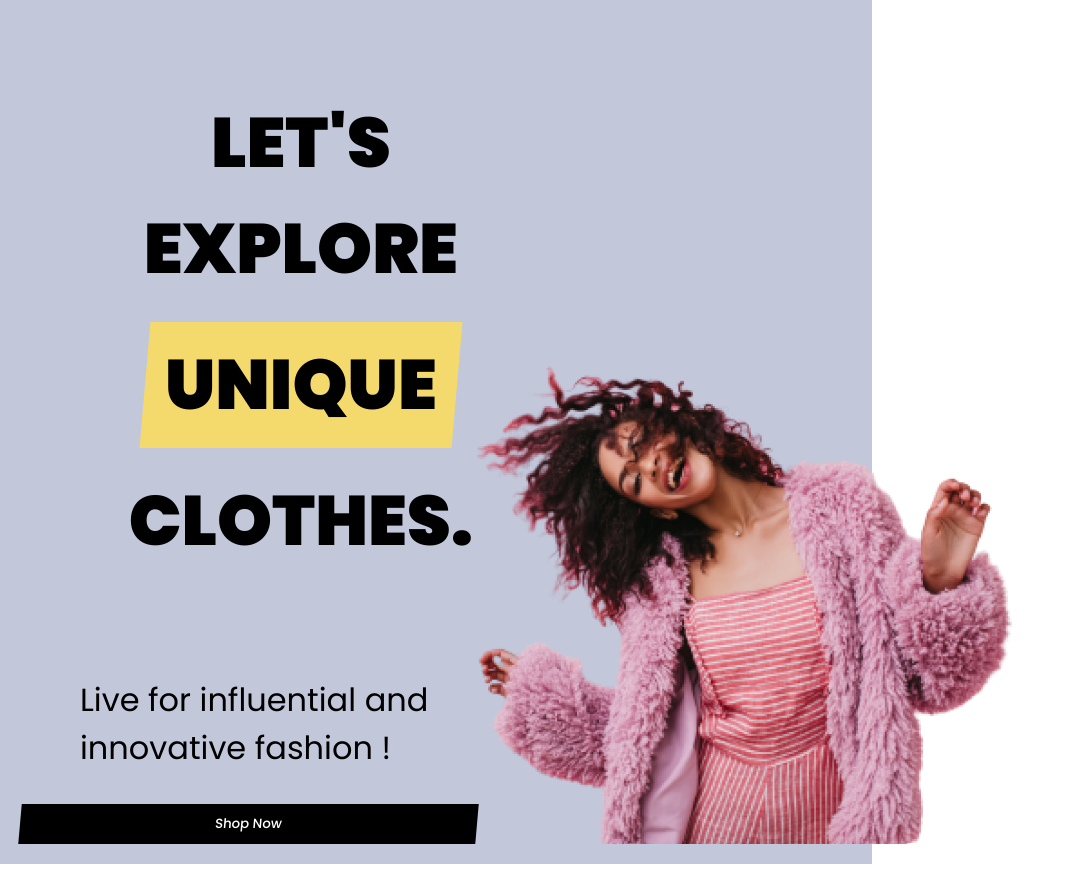
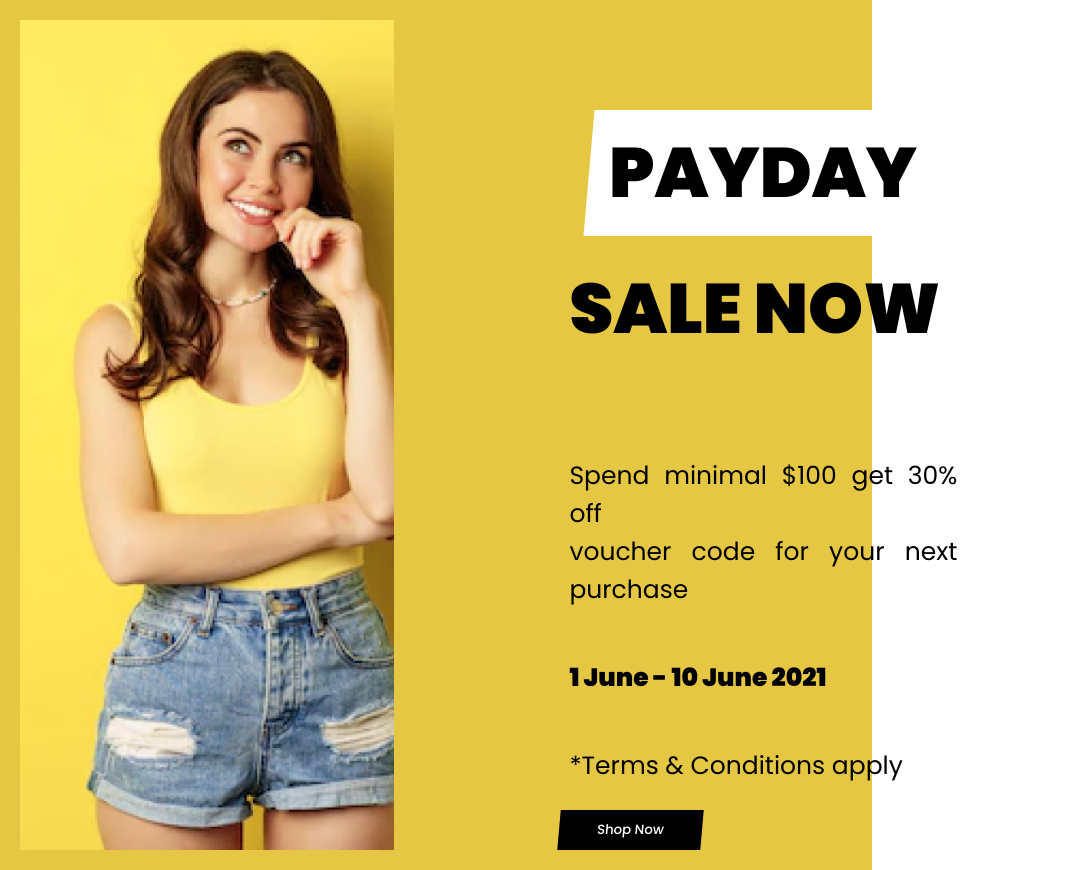
Before and after one commit to Lucasdeleplace/Eshopping, a React (Create React App) app: page / in a window 1280 px wide. Shown: the whole page, without its empty margins (0-1075 px from the left). Built offline with nearby package versions, Linux system fonts and the light colour scheme.

Commit message:
add() Payday

```diff
--- a/src/App.js
+++ b/src/App.js
@@ -1,10 +1,10 @@
 import './App.css';
-import Shopnow from './components/shopnow';
+import Payday from './components/Payday.js';
 
 function App() {
   return (
     <div className="App">
-     <Shopnow />
+     <Payday />
     </div>
   );
 }
--- a/src/components/shopnow.css
+++ b/src/components/Payday.css
@@ -4,13 +4,26 @@
   font-style: normal;
   font-size: 70px;
   width: min-content;
-  margin-left: 105px;
+  margin-left: 175px;
+}
+.gras{
+  font-weight: bold;
+  font-family: "Poppins", sans-serif;
+  font-style: normal;
+  font-size: 25px;
+  margin-left: 175px;
+}
+p {
+  font-family: "Poppins", sans-serif;
+  font-style: normal;
+  font-size: 25px;
+  margin-left: 175px;
 }
 
 .label {
   display: inline-block;
   padding: 10px 20px;
-  background-color: #f4da6d; /* Couleur de fond similaire */
+  background-color: white; /* Couleur de fond similaire */
   transform: skew(-5deg); /* Inclinaison du rectangle en diagonale */
   margin: 20px; /* Pour espacer le label des autres éléments */
 }
@@ -21,25 +34,16 @@
   color: #000; /* Couleur du texte en noir */
 }
 
-.slogan {
-  font-family: "Poppins", sans-serif;
-  font-weight: 400;
-  font-style: normal;
-  font-size: 32px;
-  text-align: left;
-  margin-left: 60px;
-}
-
 .image {
-  width: 65%; /* Limite la largeur de l'image à 50% du conteneur */
+  width: 45%; /* Limite la largeur de l'image à 65% du conteneur */
   height: auto; /* Conserve les proportions de l'image */
   object-fit: cover; /* Maintient les proportions sans déformation */
 }
 
 .container {
   display: flex; /* Utilise flexbox pour aligner le texte et l'image */
-  align-items: flex-end; /* Aligne les éléments au sommet */
-  background-color: #c2c8da; /* Applique la couleur de fond */
+  text-align: justify-content;
+  background-color:#E6C744; /* Applique la couleur de fond */
   padding: 20px;
   position: relative;
   width: 65%; /* Prend toute la largeur disponible */
@@ -51,15 +55,16 @@
 
 .text-content {
   display: flex;
+  text-align: justify;
   flex-direction: column; /* Empile les éléments verticalement *//* Espacement entre les éléments texte et bouton */
-  flex-grow: 1; /* Permet au texte de prendre tout l'espace disponible */
+  flex-grow:unset; /* Permet au texte de prendre tout l'espace disponible */
 }
 
 .image-wrapper {
   display: flex;
   justify-content: flex-start; /* Aligne l'image à gauche */
   position: relative;
-  flex-shrink:initial; /* L'image ne rétrécira pas si le conteneur est plus petit */
+  flex-shrink:0; /* L'image ne rétrécira pas si le conteneur est plus petit */
   height: 100%; /* Prend toute la hauteur disponible du conteneur */
 }
 
@@ -68,6 +73,8 @@ button {
   background-color: #000; /* Couleur de fond du bouton */
   border: none;
   padding: 10px 20px;
+  margin-left: 165px;
+  margin-right: 255px;
   font-family: "Poppins", sans-serif;
   font-weight: 500;
   cursor: pointer;
--- /dev/null
+++ b/src/components/Payday.js
@@ -0,0 +1,24 @@
+import React from "react";
+import "./Payday.css";
+import YellowGirl from "../assets/YellowGirl.png"; // Chemin relatif à partir du composant
+
+function Payday() {
+  return (
+    <div className="outer-container">
+    <div className="container">
+    <img src={YellowGirl} alt="YellowGirl" className="image" />
+      <div className="text-content">
+      <p className="clothes"> <div className="label"> <span>PAYDAY</span></div> SALE NOW</p>
+      <p>Spend minimal $100 get 30% off <br></br>voucher code for your next purchase</p>
+      <p className="gras">1 June - 10 June 2021</p>
+      <p>*Terms & Conditions apply</p>
+      <button>
+        <a href="Lecatalog">Shop Now</a>
+      </button>
+      </div>
+      </div>
+      </div>
+  );
+}
+
+export default Payday;
--- a/src/components/shopnow.js
+++ /dev/null
@@ -1,22 +0,0 @@
-import React from "react";
-import "./shopnow.css";
-import Pinkgirl from "../assets/Pinkgirl.png"; // Chemin relatif à partir du composant
-
-function Shopnow() {
-  return (
-    <div className="outer-container">
-    <div className="container">
-      <div className="text-content">
-      <p className="clothes">LET'S EXPLORE <div className="label"> <span>UNIQUE</span> </div> CLOTHES.</p>
-      <p className="slogan">Live for influential and innovative fashion !</p>
-      <button>
-        <a href="Lecatalog">Shop Now</a>
-      </button>
-      </div>
-      <img src={Pinkgirl} alt="PinkGirl" className="image" />
-      </div>
-      </div>
-  );
-}
-
-export default Shopnow;
```
Also changed, not shown: src/assets/Pinkgirl.png (deleted), src/assets/YellowGirl.png (added).
